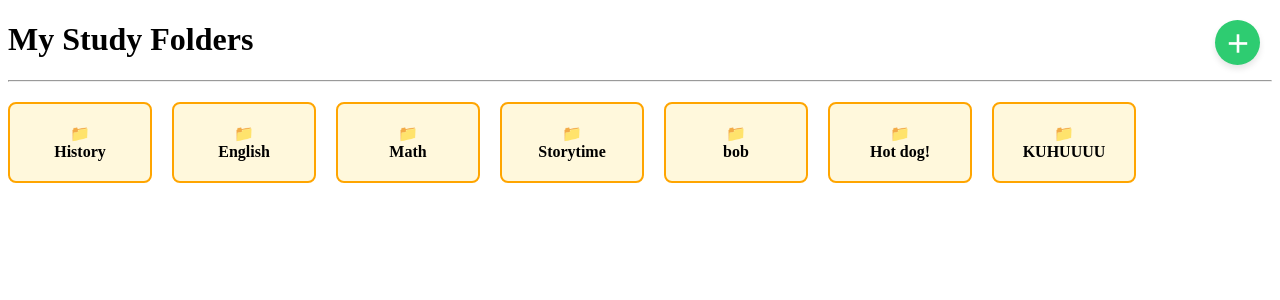
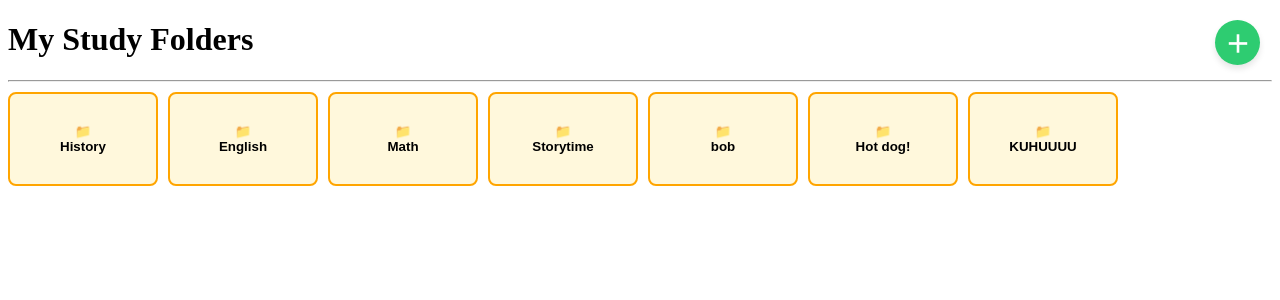
Before and after one commit to KashCo26/capstone_study_app, a Django app: page /notes/ in a window 1280 px wide. Shown: the top 300 px of the page. Run offline with Django 5.2, Linux system fonts and the light colour scheme.

Commit message:
setup post method to add notes to folder coded new page to show folder notes

```diff
--- a/main_app/studymain/models.py
+++ b/main_app/studymain/models.py
@@ -13,6 +13,7 @@ class Notes(models.Model):
     name = models.CharField(max_length=100)
     created_at = models.DateTimeField(auto_now_add=True)
     text = models.TextField(blank=True, null=True)
+    folder = models.ForeignKey('Folder', on_delete=models.CASCADE, null=True, blank=True)
     user = models.ForeignKey(User, on_delete=models.CASCADE, null=True, blank=True)
     def __str__(self):
-        return self.name, self.text, self.created_at
+        return f"{self.name}, Text: {self.text:.60}..., Date Created: {str(self.created_at):.10}, Folder: {self.folder}"
--- a/main_app/studymain/templates/notes.html
+++ b/main_app/studymain/templates/notes.html
@@ -229,16 +229,43 @@
 
     <hr>
 
-    <div style="display: flex; gap: 20px; flex-wrap: wrap; margin-top: 20px;">
+    <div style="display: flex; gap: 10px; flex-wrap: wrap; margin-top: 10px;">
         {% for folder in folders %}
-            <div style="border: 2px solid #FFA500; background-color: #FFF8DC; padding: 20px; border-radius: 8px; text-align: center; width: 100px;">
-                📁 <br>
-                <strong>{{ folder.name }}</strong>
+            <div>
+                <button type="button" class="folder-btn" onclick="goToFolder('{{ folder.name|escapejs }}')" style="text-align: center;">
+                📁<br>
+                <strong>{{ folder.name }}</strong></button>
             </div>
         {% empty %}
             <p>No folders created yet. Start by creating one using the plus button above!</p>
         {% endfor %}
     </div>
 
+<script>
+    function goToFolder(folderName) {
+        if (folderName) {
+            var folderName = encodeURIComponent(folderName);
+            window.location.href = "/viewnotes/" + folderName + "/";
+        }
+    }
+</script>
+
+<style>
+    .folder-btn {
+        width: 150px;
+        background-color: #FFF8DC;
+        padding: 30px;
+        border: 2px solid #FFA500;
+        border-radius: 8px;
+        align-items: center;
+        justify-content: center;
+        transition: background 0.2s, transform 0.1s;
+    }
+    .folder-btn:hover {
+        background-color: #feeeafd3;
+        cursor: pointer;
+    }
+</style>
+
 </body>
 </html>
--- a/main_app/studymain/urls.py
+++ b/main_app/studymain/urls.py
@@ -5,5 +5,6 @@ from . import views
 urlpatterns = [
     path('', views.home_screen, name='home'),
     path('notes/', views.study_notes, name='notes'),
-    path('newnote/', views.create_note, name='newnote')
+    path('newnote/', views.create_note, name='newnote'),
+    path('viewnotes/<str:folder_name>/', views.display_notes, name='viewnotes')
 ]
--- a/main_app/studymain/views.py
+++ b/main_app/studymain/views.py
@@ -20,7 +20,23 @@ def create_note(request):
     if request.method == 'POST':
         note_name = request.POST.get('note_name')
         note_text = request.POST.get('note_text')
-        if note_name and note_text:
-            Notes.objects.create(name=note_name, text=note_text)
+        folder_id = request.POST.get('selected_folder')
+        chosen_folder = None
+        if folder_id:
+            chosen_folder = Folder.objects.get(id=folder_id)
+        if note_name and note_text and chosen_folder:
+            Notes.objects.create(name=note_name, text=note_text, folder=chosen_folder)
             return redirect('notes')
     return render(request, 'newnote.html', {'folders': folders})
+
+def display_notes(request, folder_name):
+    notes_match = None
+    if folder_name:
+        notes_match = Notes.objects.filter(folder__name__iexact=folder_name)
+    else:
+        notes_match = Notes.objects.filter(folder__name__iexact=folder_name)
+
+    return render(request, 'display_notes.html', {
+        'notes': notes_match,
+        'searched_folder': folder_name
+    })
```
Also changed, not shown: main_app/studymain/templates/display_notes.html (added, +22 -0 lines), main_app/db.sqlite3, main_app/studymain/migrations/0004_notes_folder.py (added).
